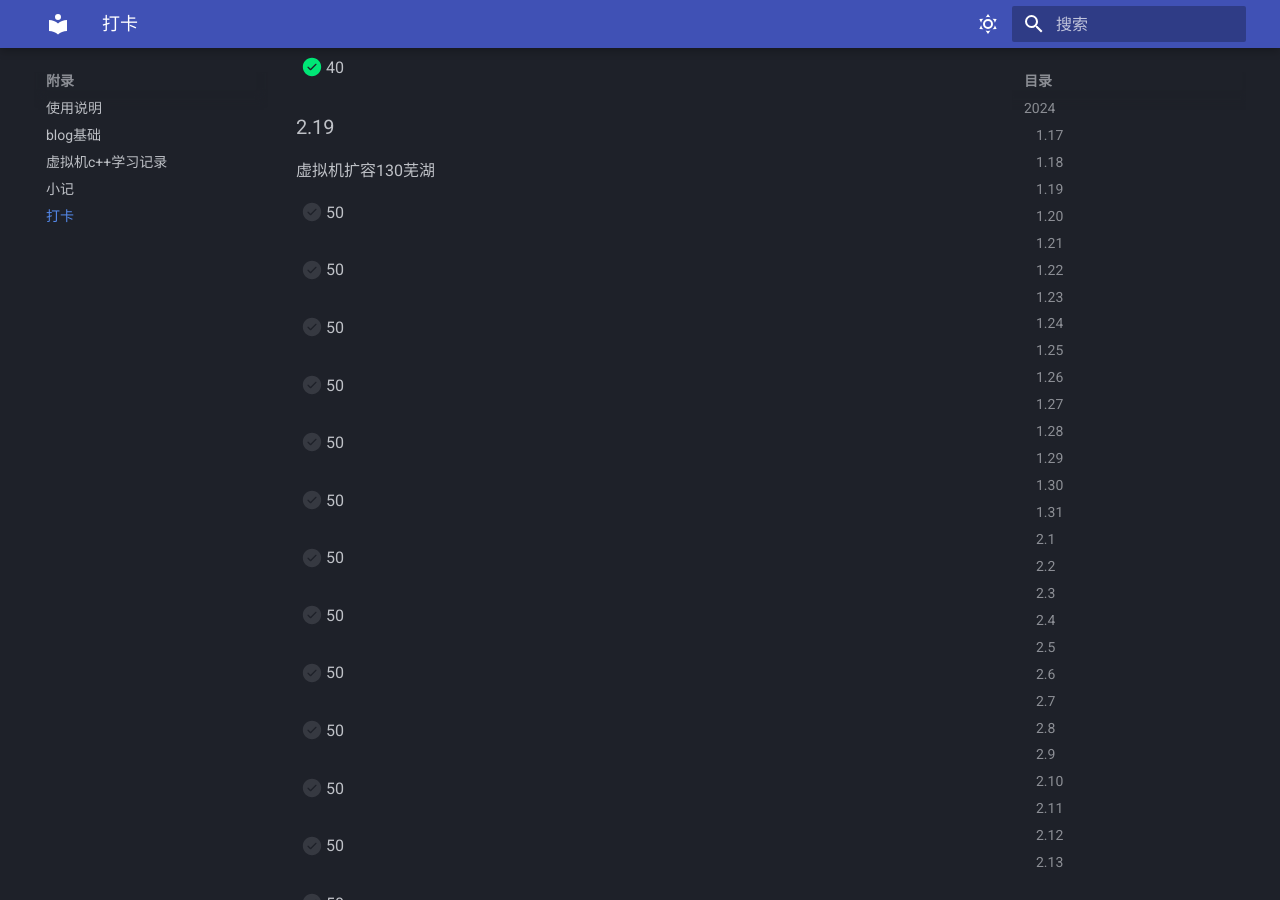
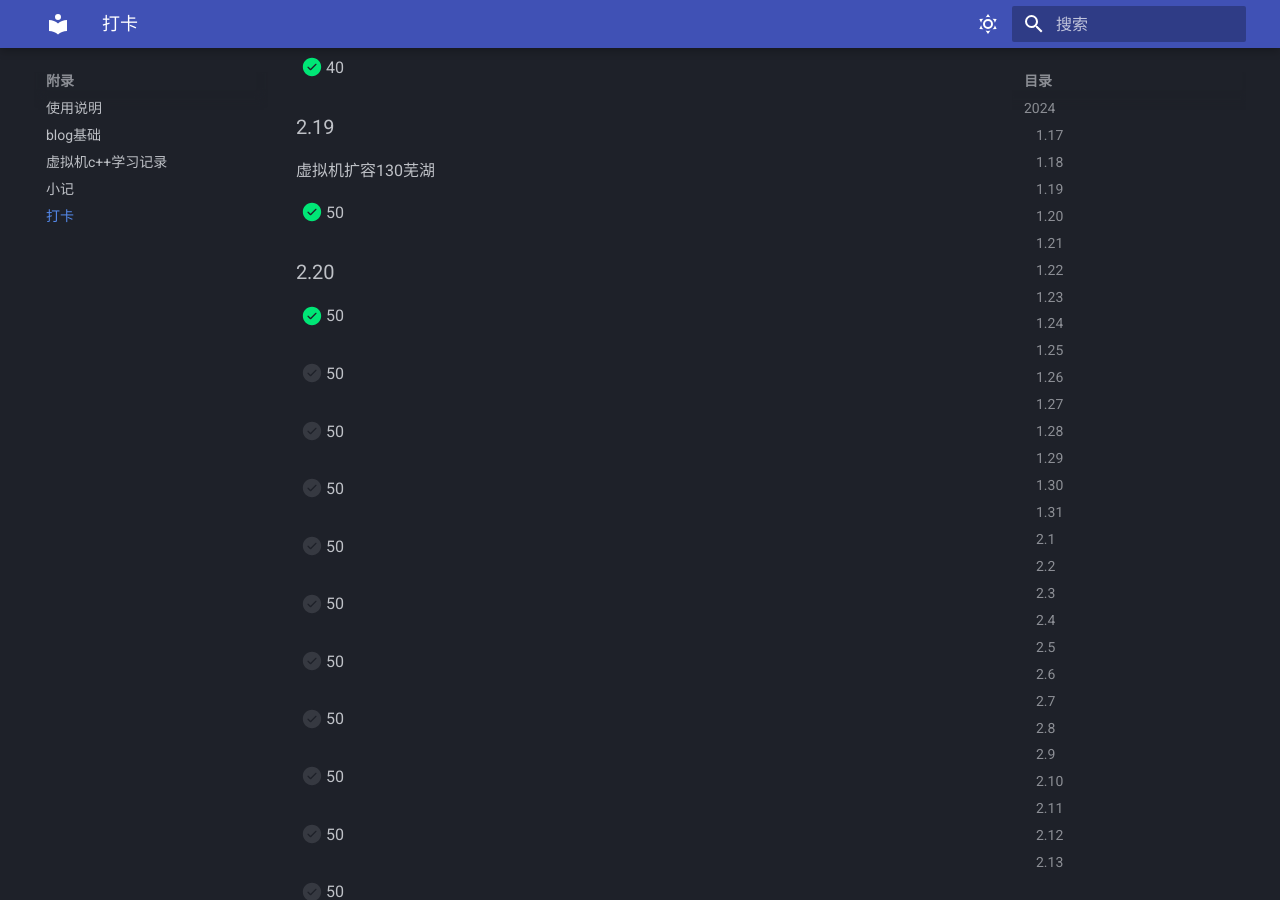
Before and after one commit to Xmbtx/xmbtx-blog, an MkDocs documentation site: the page built from docs/daily.md, in a window 1280 px wide and 900 px high, scrolled down 3969 px. Built offline with MkDocs 1.6.1 and Material for MkDocs 9.7.7, drawn with Linux system fonts in a browser that asks for light colours.

Commit message:
2024-02-21_13:25:55 update

```diff
--- a/docs/daily.md
+++ b/docs/daily.md
@@ -159,7 +159,11 @@ and the repository exists.
 
 虚拟机扩容130芜湖
 
-- [ ] 50
+- [x] 50
+
+### 2.20
+
+- [x] 50
 
 ###
 
```
Also changed, not shown: other parts of docs/daily.md (+0 -4 lines), docs/408/jizu.md (+6 -0 lines), docs/408/jizu/1701.jpg (added), docs/408/jizu/1702.jpg (added), docs/408/jizu/1703.jpg (added).
